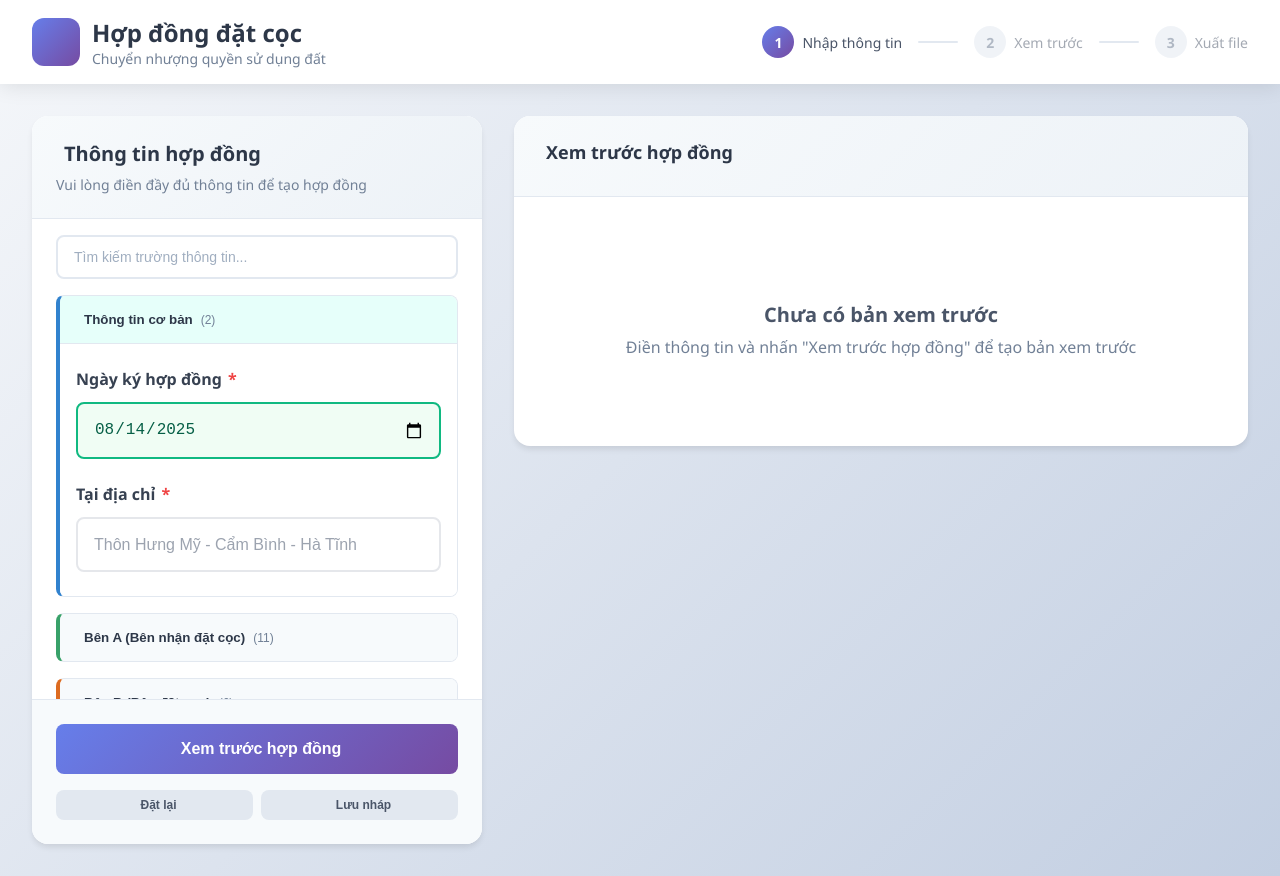
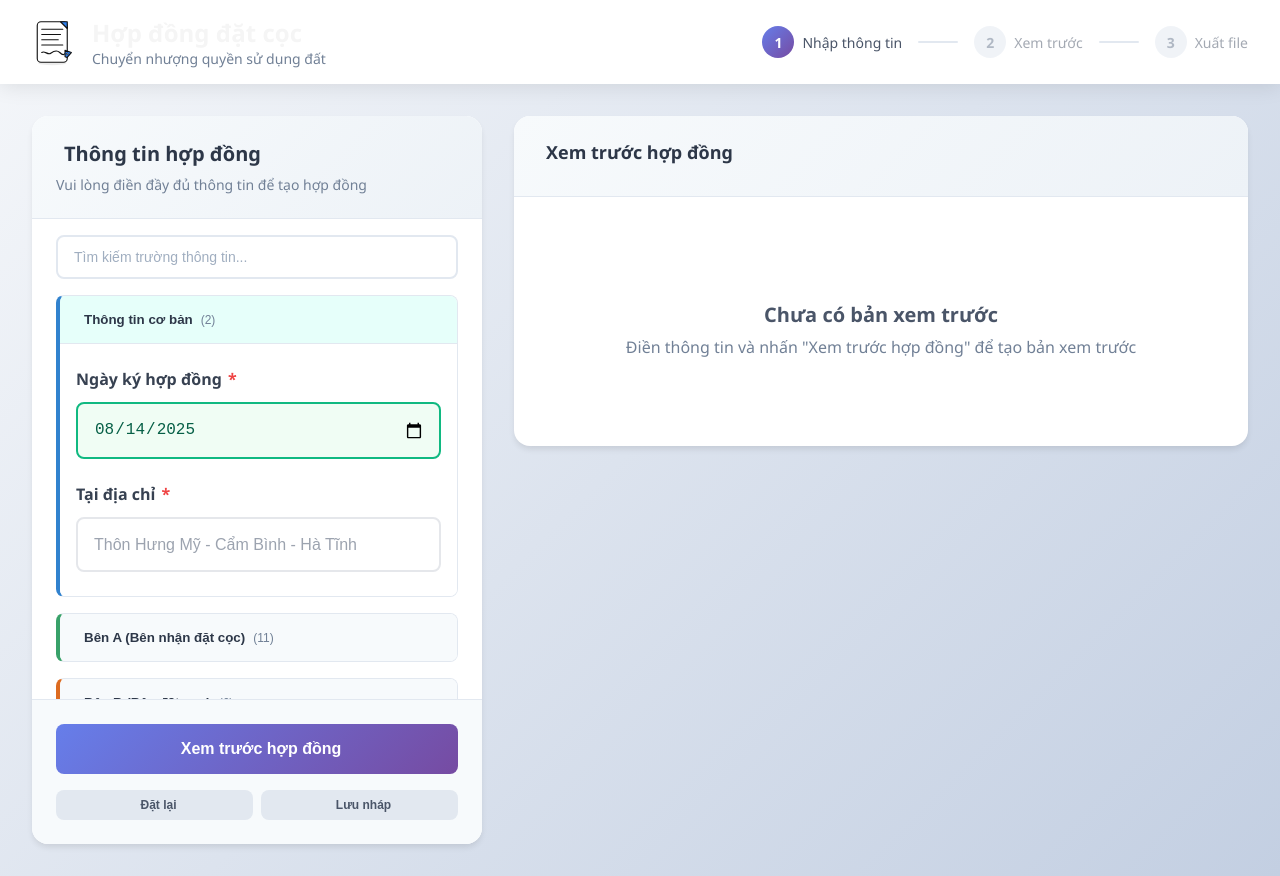
Before and after one commit to zebeel/hd-dat-coc, a Vue app: page / in a window 1280 px wide. Built offline with nearby package versions, Linux system fonts and the light colour scheme.

Commit message:
fix logo

```diff
--- a/src/App.vue
+++ b/src/App.vue
@@ -5,7 +5,7 @@
       <div class="header-content">
         <div class="logo">
           <div class="logo-icon">
-            <i class="fas fa-file-contract"></i>
+            <img src="/logo.svg">
           </div>
           <div class="logo-text">
             <h1>Hợp đồng đặt cọc</h1>
--- a/src/assets/styles/contract-form.css
+++ b/src/assets/styles/contract-form.css
@@ -143,7 +143,7 @@ body {
 }
 
 .logo-icon {
-  background: linear-gradient(135deg, #667eea, #764ba2);
+  /* background: linear-gradient(135deg, #667eea, #764ba2); */
   color: white;
   width: 48px;
   height: 48px;
@@ -154,10 +154,14 @@ body {
   font-size: 20px;
 }
 
+.logo-icon img {
+  width: 100%;
+}
+
 .logo-text h1 {
   font-size: 1.5rem;
   font-weight: 700;
-  color: #2d3748;
+  color: whitesmoke;
   margin: 0;
 }
 
```
